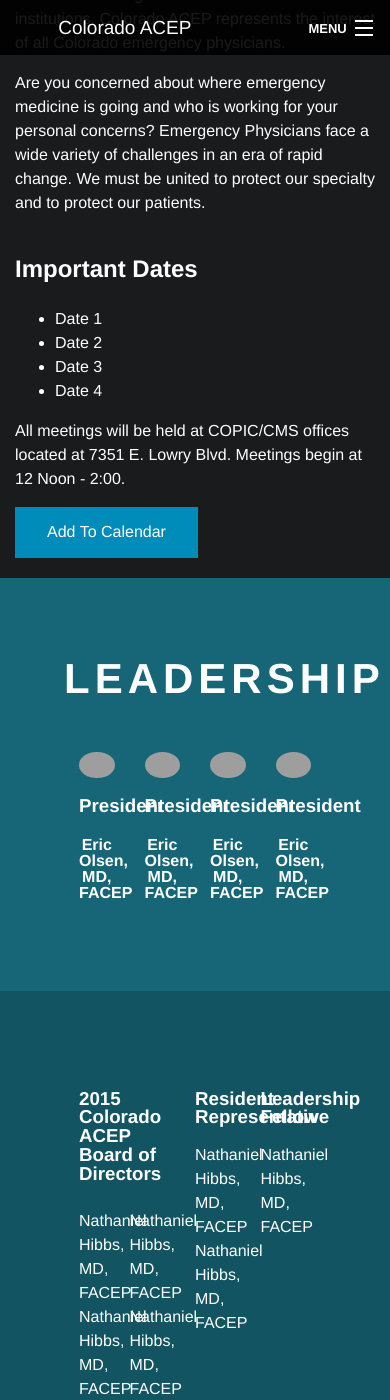
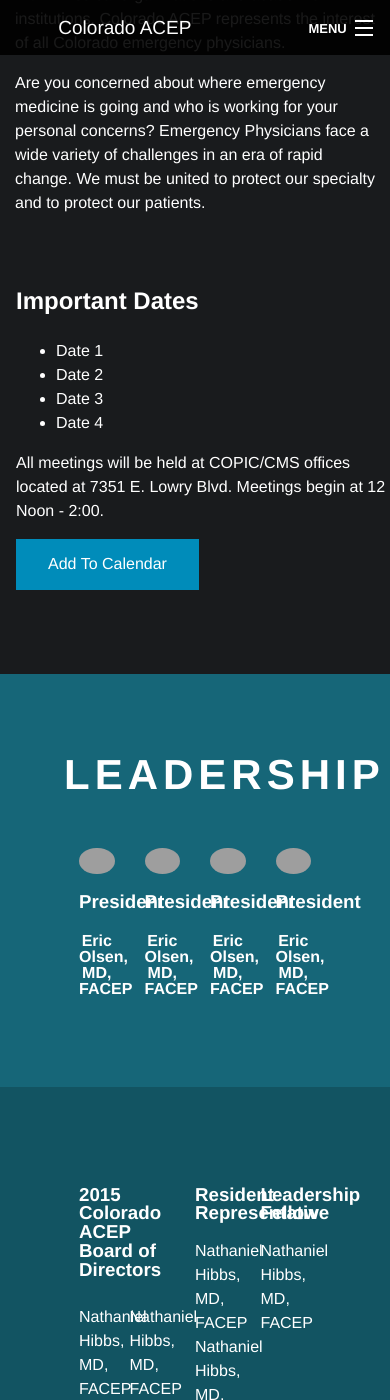
Before and after one commit to pebutler3/coacep, a Jekyll site: the page built from index.html, in a window 390 px wide and 1400 px high, scrolled down 782 px. Built offline with Jekyll 4.4.1, drawn with Linux system fonts in a browser that asks for light colours; grey boxes are pictures that could not be loaded.

Commit message:
added padding to dates section for mobile // adding space in code for readability

```diff
--- a/_sass/3-layouts/_home.scss
+++ b/_sass/3-layouts/_home.scss
@@ -3,9 +3,11 @@
   background: $gray;
   color: $white;
   border-top: 2px solid $lt-green;
+
   section.welcome {
     margin-bottom: 0;
   }
+
 }
 
 // Media Queries
@@ -19,6 +21,7 @@
 
   section.dates {
     @include grid-column(12);
+    padding: 2em 0 4em 1em;
   }
 
 }
```
